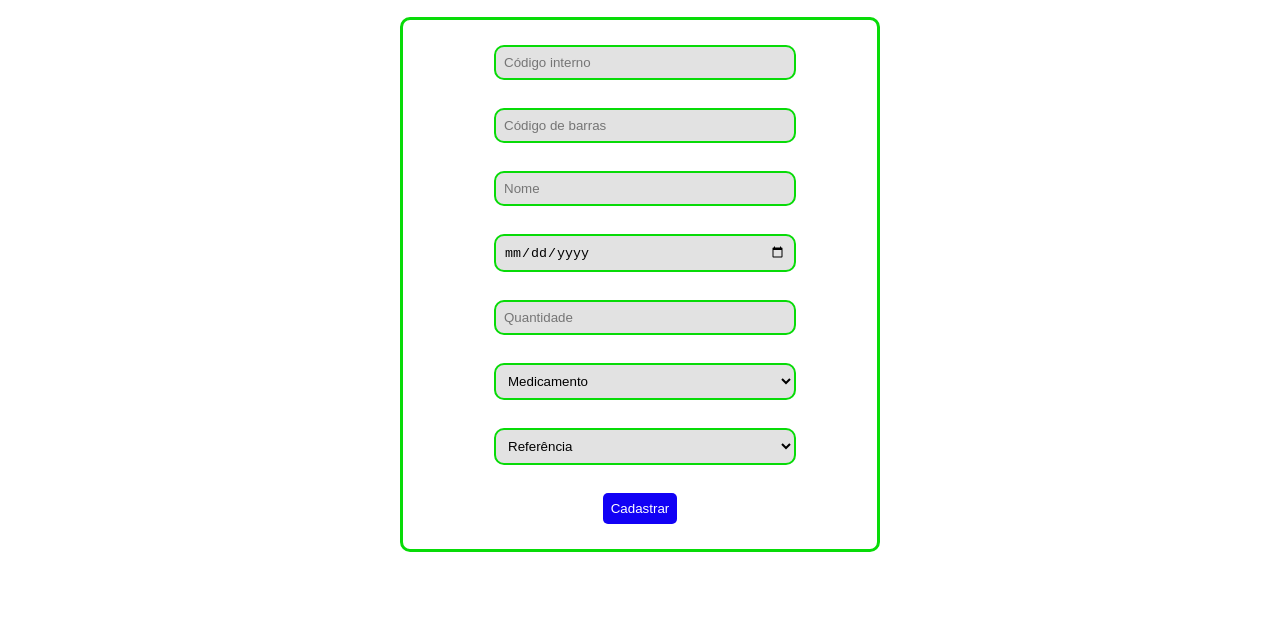
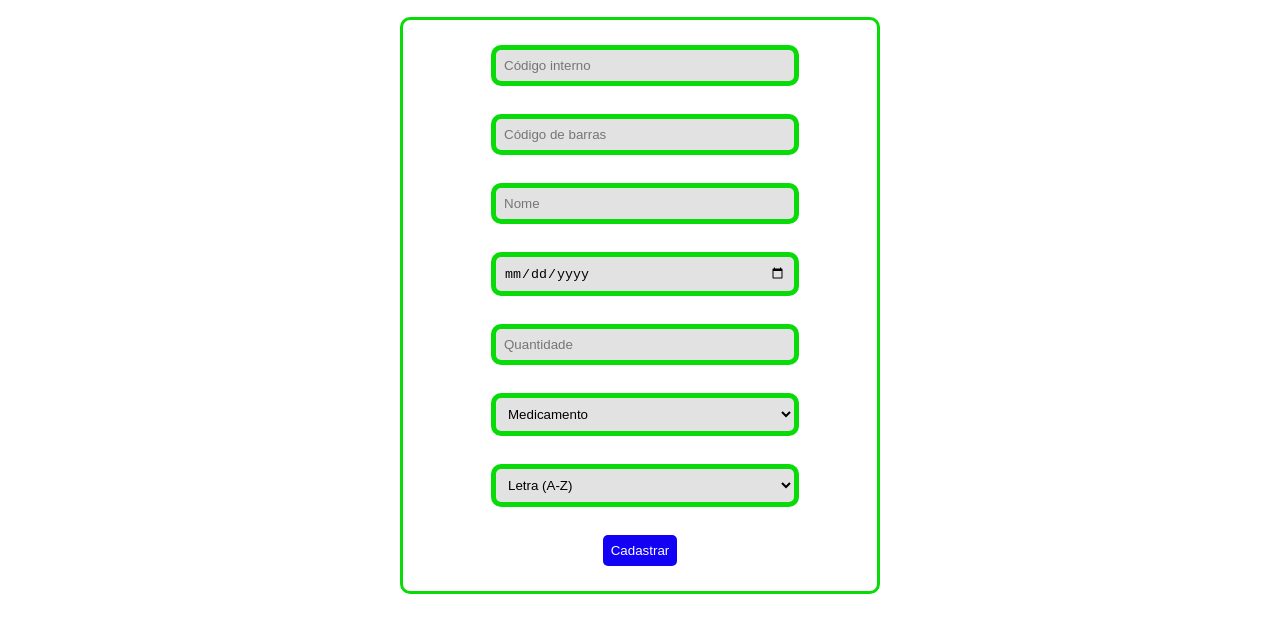
Before and after one commit to NaueMoreira/Controle-de-validade, a plain HTML site: page frontend/cadastrar.html in a window 1280 px wide. Shown: the part 153-786 px from the top of the page. Drawn offline with Linux system fonts and the light colour scheme.

Commit message:
Algumas modificações

```diff
--- a/frontend/cadastrar.html
+++ b/frontend/cadastrar.html
@@ -56,9 +56,9 @@
           <br /><br />
 
           <select id="sessao">
-            <option value="Referencia">Referência</option>
+            <option value="Referencia">Letra (A-Z)</option>
             <option value="Genérico">Genérico</option>
-            <option value="Similar">Similar</option>
+            <option value="Similar">Farmacia Popular</option>
             <option value="Perfumaria">Perfumaria</option>
             <option value="Alimenticios">Alimentícios</option>
             <option value="MIP">MIP - Medicamentos isentos de prescrição</option>
--- a/frontend/style.css
+++ b/frontend/style.css
@@ -106,7 +106,7 @@ div.card {
     box-sizing: border-box;
     border-radius: 10px;
     background: rgb(226, 226, 226);
-    border: 2px solid rgb(8, 219, 8);
+    border: 5px solid rgb(8, 219, 8);
 }
 #btn-cadastrar{
     background: rgb(18, 1, 245);
```
Also changed, not shown: frontend/editar.html (+2 -2 lines).
